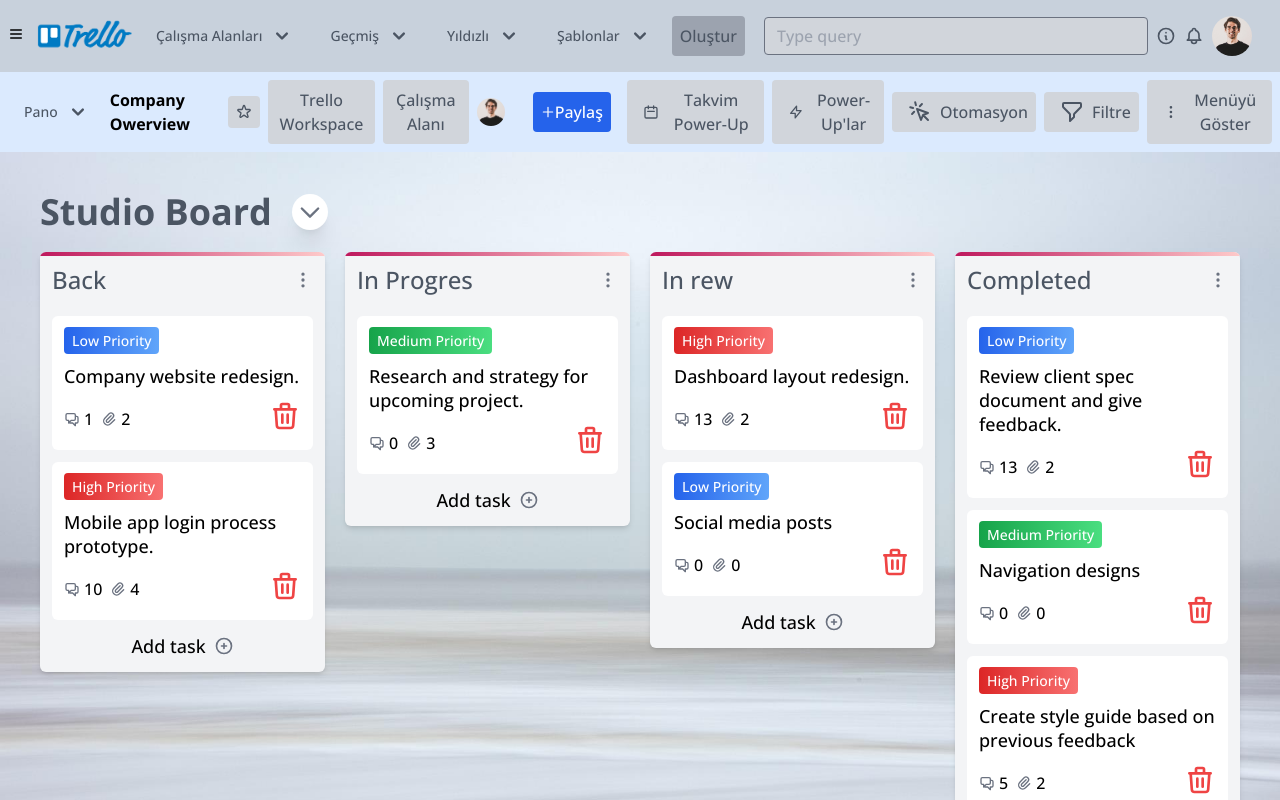
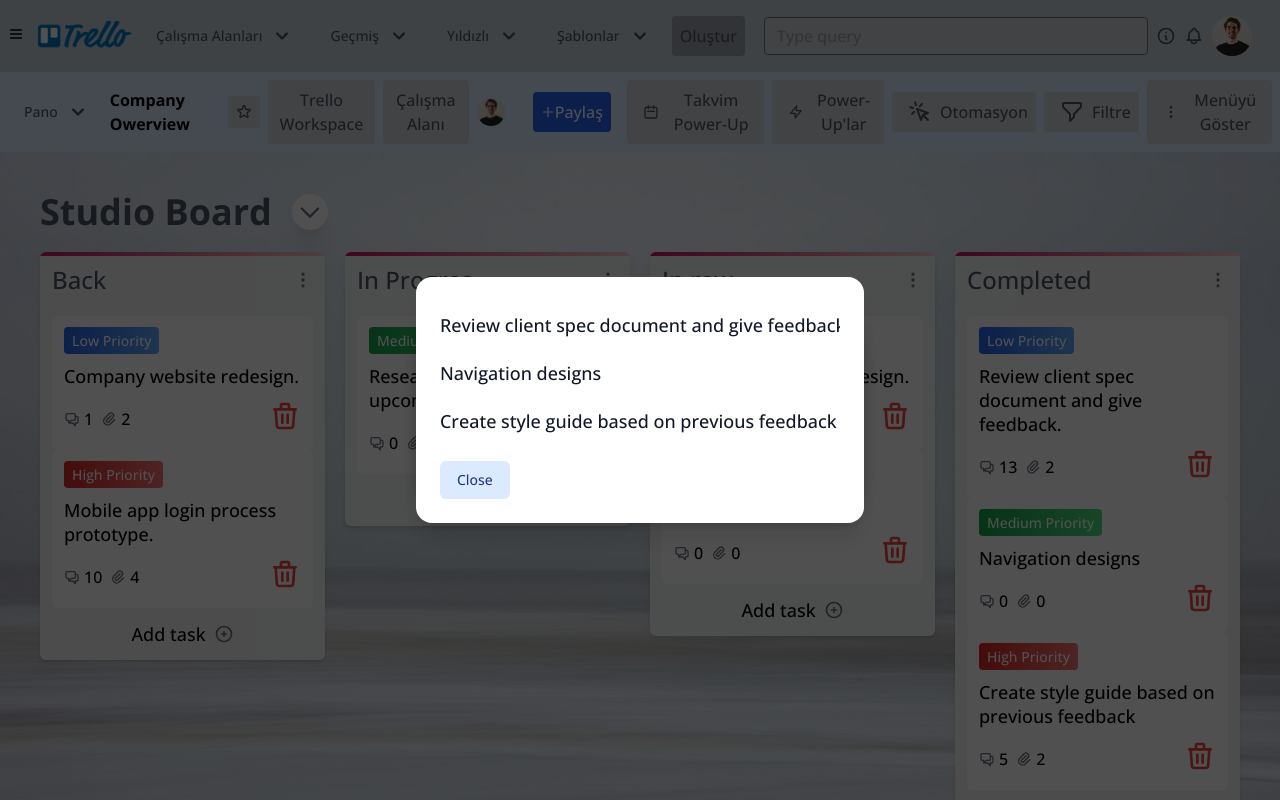
Before and after one commit to gizemcandemirr/trellohack, a Next.js app: page / in a window 1280 px wide. Both pictures are taken after a click on the element 487 px from the left and 395 px from the top of the page. Built offline with nearby package versions, Linux system fonts and the light colour scheme.

Commit message:
popup designed

```diff
--- a/components/CardItem.tsx
+++ b/components/CardItem.tsx
@@ -6,6 +6,7 @@
   TrashIcon,
   ChatAlt2Icon,
   PaperClipIcon,
+  PencilIcon
 } from "@heroicons/react/outline";
 import { Draggable } from "react-beautiful-dnd";
 
@@ -13,6 +14,8 @@
   data:any;
   index:number;
   handleRemove:(id: string) => void;
+  // handleUpdate:(id: string) => void;
+
 }
 
 function CardItem({ data, index, handleRemove }:Data) {
@@ -69,7 +72,8 @@
                 >
                   <PlusIcon className="w-5 h-5 text-gray-500" />
                 </button> */}
-             <button onClick={() => handleRemove(data.id)}><TrashIcon className="w-8 h-8 text-red-500 text-right"/> </button>
+               {/* <button onClick={() => handleUpdate(data.id)}><PencilIcon className="w-8 h-8 text-gray-500 text-right"/> </button>  */}
+               <button onClick={() => handleRemove(data.id)}><TrashIcon className="w-8 h-8 text-red-500 text-right"/> </button>
 
               </li>
             </ul>
--- a/pages/index.tsx
+++ b/pages/index.tsx
@@ -11,7 +11,7 @@
 import CardItem from '../components/CardItem'
 import BoardData from '../data/board-data.json'
 import { DragDropContext, Draggable, Droppable } from 'react-beautiful-dnd'
-import { KeyboardEvent, useEffect, useState } from 'react'
+import { KeyboardEvent, useEffect, useState, Fragment } from 'react'
 
 function createGuidId() {
   return 'xxxxxxxx-xxxx-4xxx-yxxx-xxxxxxxxxxxx'.replace(/[xy]/g, function (c) {
@@ -20,13 +20,15 @@
     return v.toString(16)
   })
 }
+import { Dialog, Transition } from '@headlessui/react'
 
 export default function Home() {
   const [ready, setReady] = useState(false)
   const [boardData, setBoardData] = useState(BoardData)
   const [showForm, setShowForm] = useState(false)
-  const [selectedBoard, setSelectedBoard] = useState("")
+  const [selectedBoard, setSelectedBoard] = useState('')
   const [title, setTitle] = useState('')
+  let [isOpen, setIsOpen] = useState(false)
 
   useEffect(() => {
     if (process.browser) {
@@ -53,7 +55,7 @@
 
   const onTextAreaKeyPress = (
     e: React.KeyboardEvent<HTMLTextAreaElement>,
-    bid: string|null
+    bid: string | null
   ) => {
     if (e.key === 'Enter') {
       //Enter
@@ -71,7 +73,7 @@
           assignees: [],
         }
 
-        if(bid === null) {
+        if (bid === null) {
           let newBoardData: {
             id: string
             name: string
@@ -92,13 +94,10 @@
           }
           //if(boardId)
           newBoardData.items.push(item)
-          // dispatch(add(id:item.id, item.title))
           setBoardData([...boardData, newBoardData])
-        } else
-       {
+        } else {
           let data = boardData.filter((todo) => {
-            if(todo.id === bid)
-              todo.items.push(item)
+            if (todo.id === bid) todo.items.push(item)
             return true
           })
           setBoardData(data)
@@ -118,10 +117,13 @@
     setBoardData(data)
   }
 
-  // const handdleAdd= ()=>{
-  //    dispatch(add(title))
-  //    setTitle("");
-  // }
+  function closeModal() {
+    setIsOpen(false)
+  }
+
+  function openModal() {
+    setIsOpen(true)
+  }
 
   return (
     <Layout>
@@ -139,6 +141,7 @@
 
         {/* Board columns */}
         {ready && (
+          <>
             <DragDropContext onDragEnd={onDragEnd}>
               <div className="my-5 grid grid-cols-4 gap-5">
                 {boardData.map((board, bIndex) => {
@@ -174,12 +177,17 @@
                                   board.items.map((item, iIndex) => {
                                     return (
                                       <>
+                                      <div onClick={openModal}>
                                            <CardItem
                                           key={item.id}
                                           data={item}
                                           index={iIndex}
                                           handleRemove={handleRemove}
+
                                         />
+                                      </div>
+
+
                                       </>
                                     )
                                   })}
@@ -222,8 +230,62 @@
                           </div>
                         )}
                       </Droppable>
+
+              <Transition appear show={isOpen} as={Fragment} key={board.id}>
+              <Dialog as="div" className="relative z-10" onClose={closeModal}>
+                <Transition.Child
+                  as={Fragment}
+                  enter="ease-out duration-300"
+                  enterFrom="opacity-0"
+                  enterTo="opacity-100"
+                  leave="ease-in duration-200"
+                  leaveFrom="opacity-100"
+                  leaveTo="opacity-0"
+                >
+                  <div className="fixed inset-0 bg-black bg-opacity-25" />
+                </Transition.Child>
+
+                <div className="fixed inset-0 overflow-y-auto">
+                  <div className="flex min-h-full items-center justify-center p-4 text-center">
+                    <Transition.Child
+                      as={Fragment}
+                      enter="ease-out duration-300"
+                      enterFrom="opacity-0 scale-95"
+                      enterTo="opacity-100 scale-100"
+                      leave="ease-in duration-200"
+                      leaveFrom="opacity-100 scale-100"
+                      leaveTo="opacity-0 scale-95"
+                    >
+                      <Dialog.Panel className="w-full max-w-md transform overflow-hidden rounded-2xl bg-white p-6 text-left align-middle shadow-xl transition-all">
+
+                        {board.items.map(i => (
+                         <>
+
+                          <input type="text" value={i.title} className="text-lg font-medium leading-6 text-gray-900 h-12 w-full" />
+                         </>
+                        ))}
+
+
+                        <div className="mt-4">
+                          <button
+                            type="button"
+                            className="inline-flex justify-center rounded-md border border-transparent bg-blue-100 px-4 py-2 text-sm font-medium text-blue-900 hover:bg-blue-200 focus:outline-none focus-visible:ring-2 focus-visible:ring-blue-500 focus-visible:ring-offset-2"
+                            onClick={closeModal}
+                          >
+                            Close
+                          </button>
+                        </div>
+                      </Dialog.Panel>
+                    </Transition.Child>
+                  </div>
+                </div>
+              </Dialog>
+            </Transition>
+
                     </div>
                   )
+
+
                 })}
                 <div className="relative flex flex-col overflow-hidden rounded-md bg-gray-100 shadow-md">
                   <span
@@ -236,14 +298,14 @@
                         className="my-3 flex items-center justify-center space-x-2 text-lg"
                         onClick={() => {
                           setShowForm(true)
-                        setSelectedBoard("")
+                          setSelectedBoard('')
                         }}
                       >
                         <span>Add task</span>
                         <PlusCircleIcon className="h-5 w-5 text-gray-500" />
                       </button>
 
-                    {showForm && selectedBoard === "" && (
+                      {showForm && selectedBoard === '' && (
                         <div className="flex justify-between p-3">
                           <textarea
                             className="w-full rounded border-gray-300 focus:ring-purple-400"
@@ -265,6 +327,9 @@
                 </div>
               </div>
             </DragDropContext>
+
+
+          </>
         )}
       </div>
     </Layout>
```
Also changed, not shown: 1 other file (tests, documents, lock files or other folders). Lines whose indentation alone changed are shown as unchanged.
